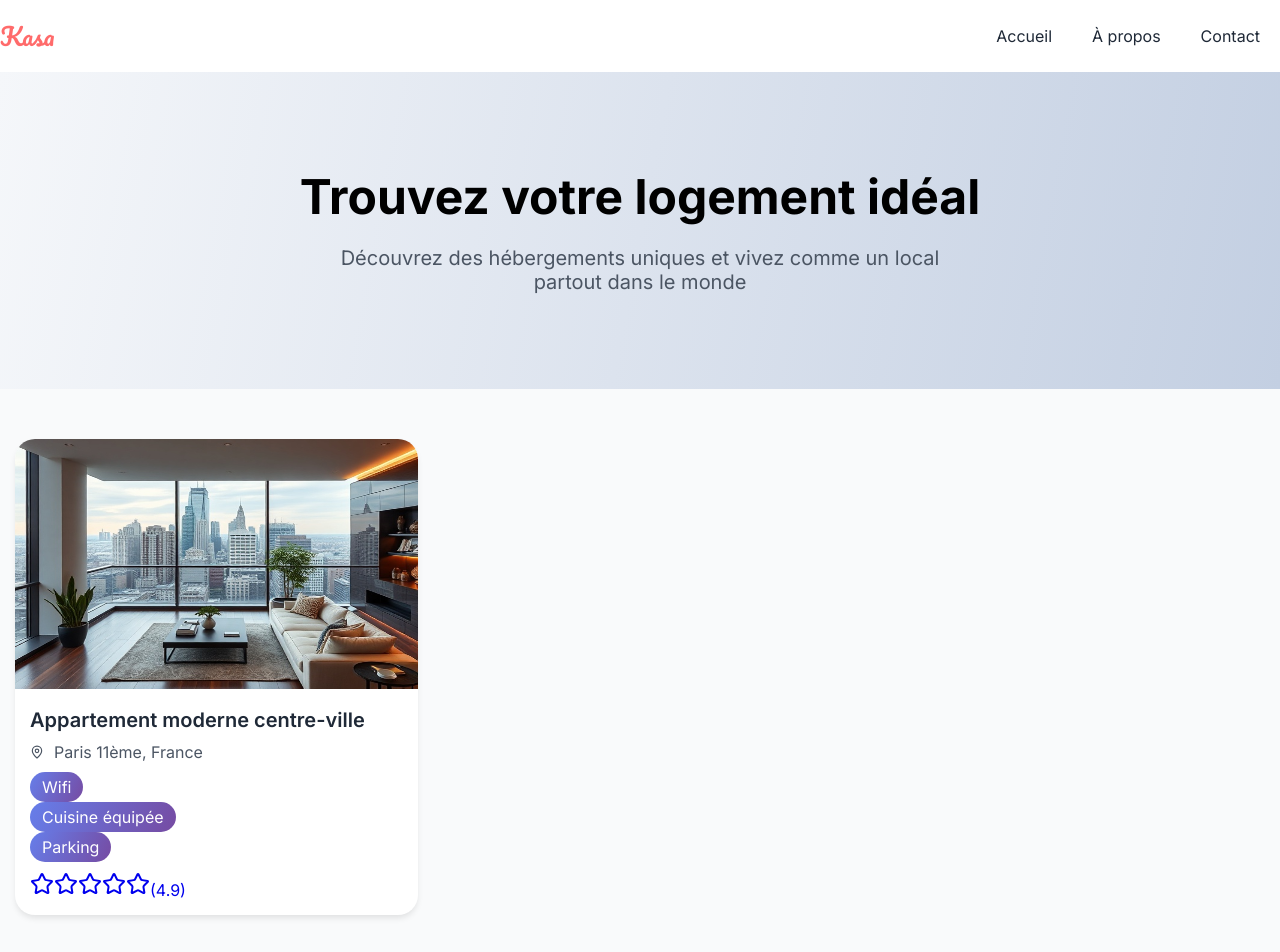
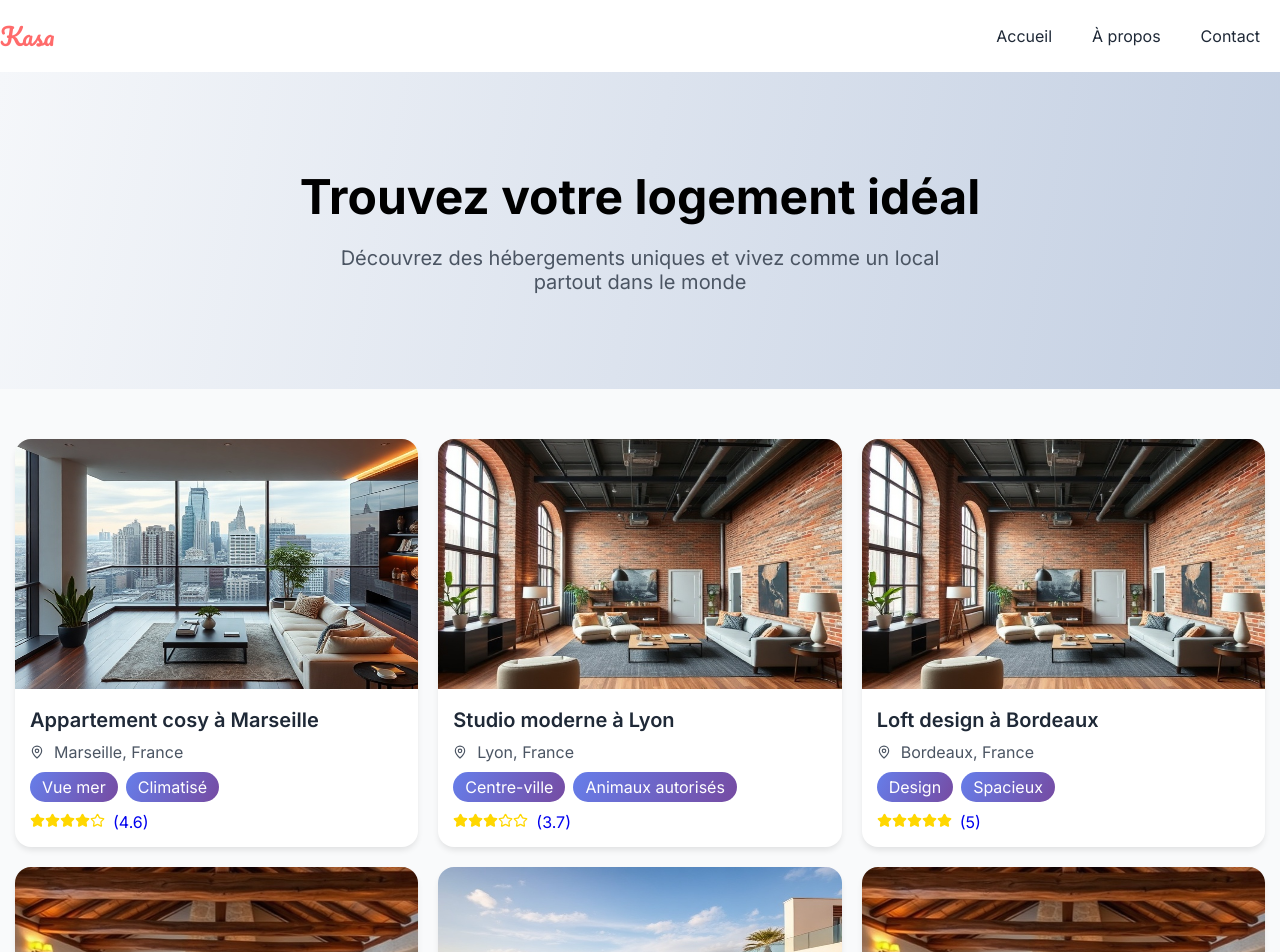
Before and after one commit to AntooinePetit/CP4-React, a React (Vite) app: page / in a window 1280 px wide. Shown: the top 952 px of the page. Built offline with nearby package versions, Linux system fonts and the light colour scheme.

Commit message:
feat(components): display accomodations cards
- Updated Card component to display data
- Implemented dynamic card rendering
- Improved card styling and layout
- Added prop types to Card component
- Used data from logements.json

```diff
--- a/src/components/Accomodations.tsx
+++ b/src/components/Accomodations.tsx
@@ -1,4 +1,4 @@
-import "../data/logements.json";
+import data from "../data/logements.json";
 import "../styles/components/Accomodations.scss";
 import Card from "./Card";
 
@@ -6,7 +6,16 @@ const Accomodations = () => {
   return (
     <section id="accomodations">
       <div className="container-1280">
-        <Card />
+        {data.map((accomodation) => (
+          <Card
+            id={accomodation.id}
+            title={accomodation.title}
+            location={accomodation.location}
+            picture={accomodation.pictures}
+            tags={accomodation.tags}
+            rating={accomodation.rating}
+          />
+        ))}
       </div>
     </section>
   );
--- a/src/components/Card.tsx
+++ b/src/components/Card.tsx
@@ -2,32 +2,42 @@ import { MapPin, Star } from "lucide-react";
 import { Link } from "react-router-dom";
 import "../styles/components/Card.scss";
 
-const Card = () => {
+type CardProps = {
+  id: string;
+  title: string;
+  location: string;
+  picture: string[];
+  tags: string[];
+  rating: string;
+};
+
+const Card = ({ id, title, location, picture, tags, rating }: CardProps) => {
+  const stars = [1, 2, 3, 4, 5];
   return (
     <article className="card">
-      <Link to="/logement/1">
-        <img
-          src="/images/marseille.jpg"
-          alt="Appartement cosy \u00e0 Marseille"
-        />
+      <Link to={`/logement/${id}`}>
+        <img src={picture[2]} alt={title} />
         <div>
-          <h2>Appartement moderne centre-ville</h2>
+          <h2>{title}</h2>
           <p>
-            <MapPin size={14}/>
-            Paris 11ème, France
+            <MapPin size={14} />
+            {location}
           </p>
           <div>
-            <p className="tag">Wifi</p>
-            <p className="tag">Cuisine équipée</p>
-            <p className="tag">Parking</p>
+            {tags.map((tag) => (
+              <p className="tag">{tag}</p>
+            ))}
           </div>
           <p>
-            <Star />
-            <Star />
-            <Star />
-            <Star />
-            <Star />
-            (4.9)
+            {stars.map((star) =>
+              star <= Number(rating) ? (
+                <Star key={star} className="filled" size={15} />
+              ) : (
+                <Star key={star} size={15} />
+              )
+            )}
+            ({rating}
+            {rating === "5" ? "" : `.${Math.floor(Math.random() * 9) + 1}`})
           </p>
         </div>
       </Link>
--- a/src/styles/components/Card.scss
+++ b/src/styles/components/Card.scss
@@ -4,15 +4,15 @@
 
 .card {
   background: $white;
-  border-radius: 20px;
+  border-radius: 16px;
   box-shadow: 0px 2px 4px -2px #0000001a;
   box-shadow: 0px 4px 6px -1px #0000001a;
 
   a {
     img {
       height: 250px;
-      border-top-left-radius: 20px;
-      border-top-right-radius: 20px;
+      border-top-left-radius: 16px;
+      border-top-right-radius: 16px;
     }
 
     > div {
@@ -33,7 +33,24 @@
         align-items: center;
       }
 
+      > div {
+        display: flex;
+        gap: 8px;
+      }
 
+      > p:nth-child(4) {
+        svg {
+          color: $yellow;
+        }
+
+        .filled {
+          fill: $yellow;
+        }
+
+        svg:nth-child(5) {
+          margin-right: 8px;
+        }
+      }
     }
   }
 }
```
